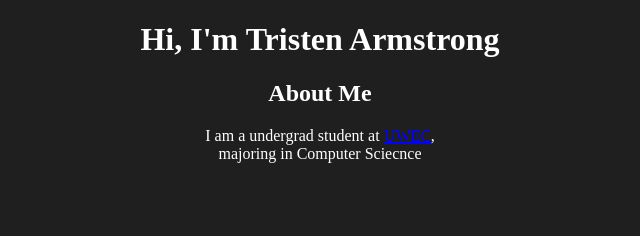
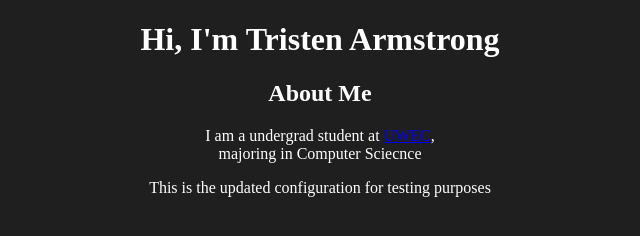
Before and after one commit to Tman360A/personal_website, a plain HTML site: page src/index.html in a window 1280 px wide. Shown: the whole page, without its empty margins (320-960 px from the left). Drawn offline with Linux system fonts and the light colour scheme.

Commit message:
added tetsing conf

```diff
--- a/src/index.html
+++ b/src/index.html
@@ -13,6 +13,8 @@
         I am a undergrad student at <a href="https://www.uwec.edu">UWEC</a>, <br>
         majoring in Computer Sciecnce <br>
     </p>
+
+    <p>This is the updated configuration for testing purposes</p>
 </body>
 
 </html>
```
